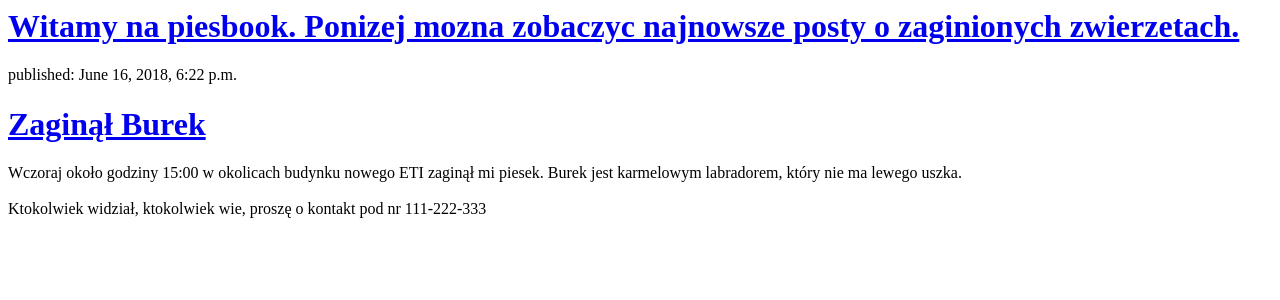
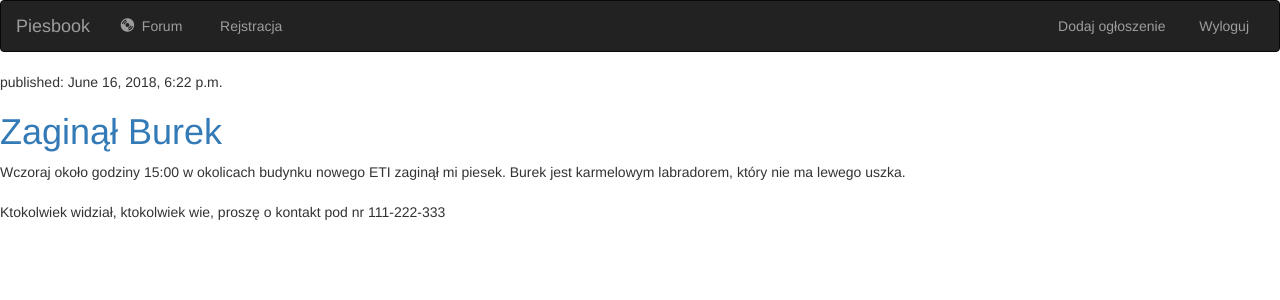
Before and after one commit to TAleksandra/piesbook_test, a Django app: page / in a window 1280 px wide. Shown: the top 300 px of the page. Run offline with Django 3.2, Linux system fonts and the light colour scheme; data comes from the database, SQL or seed files in the repository; some libraries are stand-ins or nearby versions.

Commit message:
dodanie CSS  i stworzenie menu

```diff
--- a/forum/templates/forum/posts.html
+++ b/forum/templates/forum/posts.html
@@ -1,17 +1,72 @@
-<html>
-    <head>
-        <title>Piesbook</title>
-    </head>
-    <body>
+{% load staticfiles %}
+
+<link rel="stylesheet" href="https://maxcdn.bootstrapcdn.com/bootstrap/3.3.6/css/bootstrap.min.css">
+<link rel="stylesheet" type="text/css" href="{% static 'style.css' %}"/>
+
+
+<link href='https://fonts.googleapis.com/css?family=Satisfy' rel='stylesheet' type='text/css'>
+
+<script src="https://ajax.googleapis.com/ajax/libs/jquery/1.12.0/jquery.min.js"></script>
+<script src="http://maxcdn.bootstrapcdn.com/bootstrap/3.3.6/js/bootstrap.min.js"></script>
+
+<! pasek manu>
+<nav class="navbar navbar-inverse">
+    <div class="container-fluid">
+        <div class="navbar-hader">
+            <!definiowanie przycisków w nagłóku>
+            <button type="button" class="navbar-toggle" data-toggle="collaps" data-target="#topNavBar">
+                <span class="icon-bar"> </span>
+                <span class="icon-bar"> </span>
+                <span class="icon-bar"> </span>
+            </button>
+            <!logo po lewej>
+            <a class="navbar-brand" href="{% url 'forum:index' %}">Piesbook</a>
+        </div>
+        <!opis przycisków>
+        <div class="collapse navbar-collapse">
+            <ul class="nav navbar-nav">
+                <li class="">
+                    <a href="{% url 'forum:index'%}">
+                        <span class="glyphicon glyphicon-cd" aria-hidden="true"></span>&nbsp;
+                        Forum
+                    </a>
+                </li>
+
+                <li class="">
+                    <a href="{% url 'forum:register'%}">
+                      &nbsp;
+                      Rejstracja
+                    </a>
+                </li>
+            </ul>
+            <ul class="nav navbar-nav navbar-right">
+                <!przycisk dodaj>
+                <li class="">
+                    <a href="#">
+                        <span class="glyphicon glyphycon-plus" aria-hidden="true"></span> Dodaj ogłoszenie
+                    </a>
+                </li>
+                <!przycisk logout>
+                <li class="">
+                    <a href="#">
+                        <span class="glyphicon glyphycon-off" aria-hidden="true"></span> Wyloguj
+                    </a>
+                </li>
+            </ul>
+        </div>
+    </div>
+</nav>
+
+
 <div>
-            <h1><a href="/">Witamy na piesbook. Ponizej mozna zobaczyc najnowsze posty o zaginionych zwierzetach.</a></h1>
-        </div>
+<!body background="static/forum/images/background.jpg"><!/body>
 {% for post in posts %}
 <div>
+
     <p>published: {{ post.published_date }}</p>
     <h1><a href="{%url 'forum:post_detail' post.id%}">{{ post.title }}</a></h1>
     <p>{{ post.text|linebreaksbr }}</p>
 </div>
 {% endfor %}
-    </body>
-</html>
+
+</div>
```
Also changed, not shown: 1 other file. Lines whose indentation alone changed are shown as unchanged.
